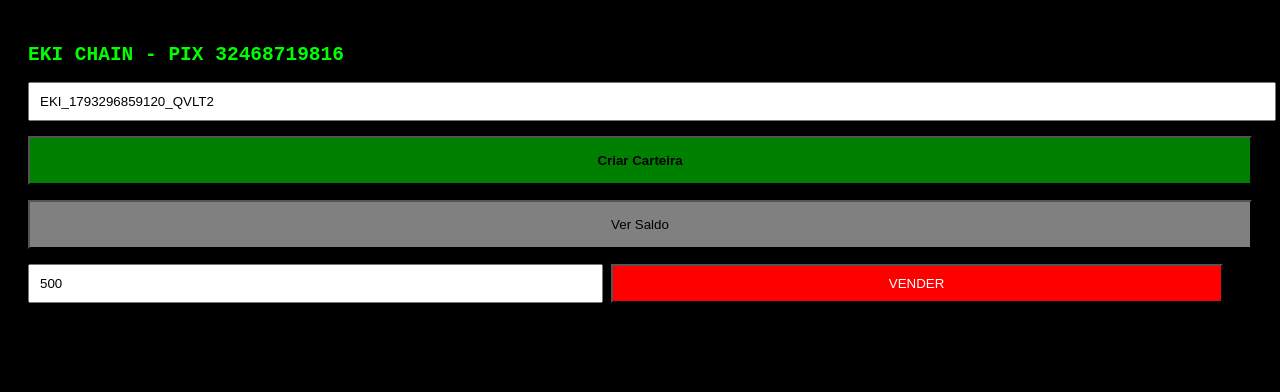
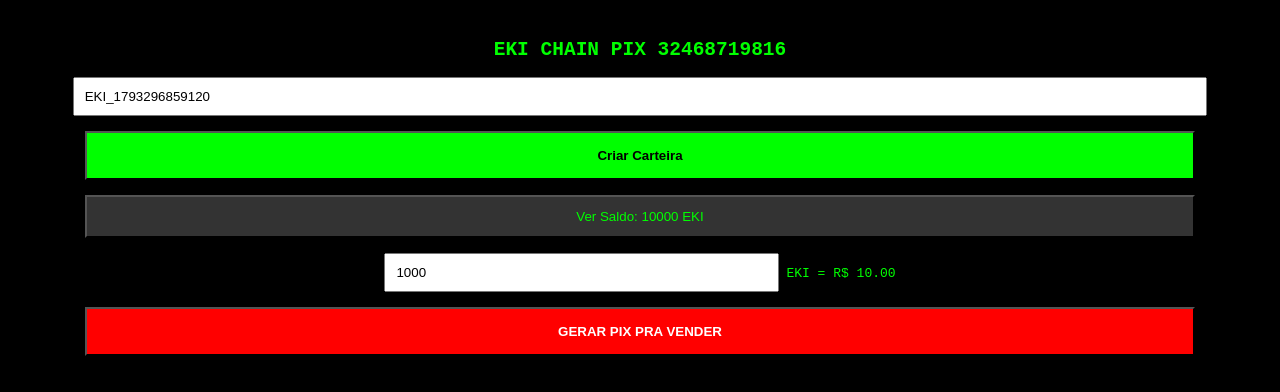
Before and after one commit to enkiea103731-byte/ekichain, a plain HTML site: page index.html in a window 1280 px wide. Both pictures are taken after a click on the button "Criar Carteira". Drawn offline with Linux system fonts and the light colour scheme.

Commit message:
pix qr final

```diff
--- a/index.html
+++ b/index.html
@@ -1,33 +1,35 @@
-<!DOCTYPE html>
-<html><head><meta charset="utf-8"><meta name="viewport" content="width=device-width,initial-scale=1">
-<title>EKI CHAIN</title></head><body style="background:#000;color:#0f0;font-family:monospace;padding:20px">
-<h2>EKI CHAIN - PIX 32468719816</h2>
-<input id="carteira" placeholder="EKI_..." style="width:100%;padding:10px"><br><br>
-<button onclick="criarCarteira()" style="width:100%;padding:15px;background:green;color:black;font-weight:bold">Criar Carteira</button><br><br>
-<button onclick="verSaldo()" style="width:100%;padding:15px;background:gray">Ver Saldo</button><br><br>
-<input id="qtd" value="500" style="width:45%;padding:10px">
-<button onclick="venderEKI()" style="width:50%;padding:10px;background:red;color:white">VENDER</button>
+<!DOCTYPE html><html><head><meta charset="utf-8"><meta name="viewport" content="width=device-width,initial-scale=1"><title>EKI CHAIN</title></head>
+<body style="background:#000;color:#0f0;font-family:monospace;padding:15px;text-align:center">
+<h2>EKI CHAIN PIX 32468719816</h2>
+<input id="carteira" placeholder="Clique Criar Carteira" style="width:90%;padding:10px"><br><br>
+<button onclick="criar()" style="width:90%;padding:15px;background:#0f0;font-weight:bold">Criar Carteira</button><br><br>
+<button onclick="saldo()" style="width:90%;padding:12px;background:#333;color:#0f0">Ver Saldo: <span id="s">10000</span> EKI</button><br><br>
+<input id="qtd" type="number" value="1000" style="width:30%;padding:10px"> EKI = R$ <span id="valor">10.00</span><br><br>
+<button onclick="vender()" style="width:90%;padding:15px;background:red;color:white;font-weight:bold">GERAR PIX PRA VENDER</button>
+<div id="pixBox" style="display:none;margin-top:20px;background:#111;padding:15px;border:1px solid #0f0">
+<p id="info"></p>
+<img id="qr" style="width:280px;height:280px;background:white"><br><br>
+<textarea id="copia" style="width:90%;height:80px"></textarea><br>
+<button onclick="navigator.clipboard.writeText(document.getElementById('copia').value);alert('Copiado!')">Copiar Copia e Cola</button>
+</div>
 <script>
-function criarCarteira(){
-  const id="EKI_"+Date.now()+"_"+Math.random().toString(36).substr(2,5).toUpperCase();
-  localStorage.setItem("eki_id",id);
-  if(!localStorage.getItem("eki_saldo")) localStorage.setItem("eki_saldo","10000");
-  document.getElementById("carteira").value=id;
-  alert("Criada: "+id+"\nSaldo: 10000 EKI liberado");
+let saldoAtual=10000;
+if(localStorage.getItem("eki_saldo")) saldoAtual=parseInt(localStorage.getItem("eki_saldo"));
+document.getElementById("s").innerText=saldoAtual;
+function criar(){const id="EKI_"+Date.now();localStorage.setItem("eki_id",id);document.getElementById("carteira").value=id;localStorage.setItem("eki_saldo","10000");saldoAtual=10000;document.getElementById("s").innerText=10000;alert("Criada: "+id)}
+function saldo(){alert("SALDO PRA VENDER: "+saldoAtual+" EKI = R$ "+(saldoAtual*0.01).toFixed(2))}
+document.getElementById("qtd").addEventListener("input",e=>{document.getElementById("valor").innerText=(e.target.value*0.01).toFixed(2)});
+async function vender(){
+let qtd=parseInt(document.getElementById("qtd").value);
+if(saldoAtual<qtd){alert("Sem saldo");return}
+let valor=(qtd*0.01).toFixed(2);
+let r=await fetch(`/api/pix?qtd=${qtd}&valor=${valor}`).then(x=>x.json()).catch(()=>null);
+let payload=r?.payload||`00020126330014BR.GOV.BCB.PIX011132468719816520400005303986540${valor}5802BR5925EKI CHAIN6009SAO PAULO62070503***6304`;
+let qrUrl=`https://api.qrserver.com/v1/create-qr-code/?size=400x400&data=${encodeURIComponent(payload)}`;
+document.getElementById("pixBox").style.display="block";
+document.getElementById("info").innerText=`VENDA ${qtd} EKI = R$ ${valor} | PIX 32468719816`;
+document.getElementById("qr").src=qrUrl;
+document.getElementById("copia").value=payload;
+saldoAtual-=qtd;localStorage.setItem("eki_saldo",saldoAtual);document.getElementById("s").innerText=saldoAtual;
 }
-function verSaldo(){
-  const id=localStorage.getItem("eki_id")||document.getElementById("carteira").value;
-  const saldo=localStorage.getItem("eki_saldo")||"0";
-  if(!id.includes("EKI_")){alert("Cria carteira primeiro");return;}
-  alert("Carteira: "+id+"\n\nSALDO PRA VENDER: "+saldo+" EKI\nPIX: 32468719816\nValor R$ "+(parseInt(saldo)*0.01).toFixed(2));
-}
-function venderEKI(){
-  let saldo=parseInt(localStorage.getItem("eki_saldo")||"0");
-  let qtd=parseInt(document.getElementById("qtd").value||"500");
-  if(saldo<qtd){alert("Saldo insuficiente: "+saldo);return;}
-  saldo-=qtd;
-  localStorage.setItem("eki_saldo",saldo);
-  alert("VENDEU "+qtd+" EKI\nRecebe R$ "+(qtd*0.01).toFixed(2)+" no PIX 32468719816\nRestante: "+saldo);
-}
-</script>
-</body></html>
+</script></body></html>
```
